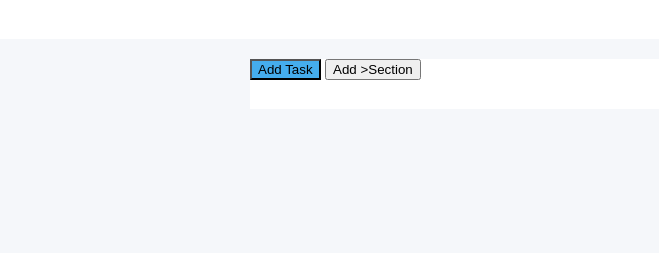
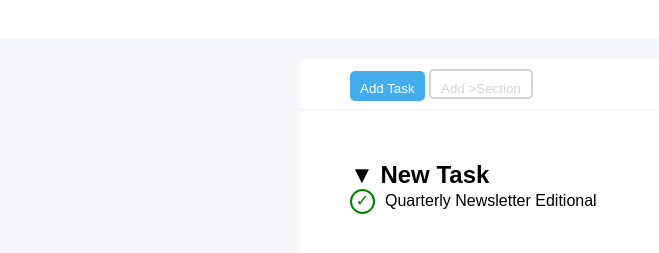
Before and after one commit to FrancescoMiliotti/html-css-toboolist, a plain HTML site: page index.html in a window 1280 px wide. Shown: the part 61-314 px from the top of the page, without its empty margins (0-659 px from the left). Drawn offline with Linux system fonts and the light colour scheme.

Commit message:
inizio sezione lista

```diff
--- a/index.html
+++ b/index.html
@@ -26,6 +26,13 @@
 
         </div>
 
+        <!-- list section -->
+
+        <div class="list">
+            <h2>▼ New Task</h2>
+            <span id="checkmark">&checkmark;</span><p>Quarterly Newsletter <span class="Editional">Editional</span></p>
+        </div>
+
 
 
 
--- a/style.css
+++ b/style.css
@@ -1,4 +1,4 @@
-*{
+* {
     box-sizing: border-box;
     padding: 0 auto;
     margin: 0 auto;
@@ -7,37 +7,89 @@
 
 
 
-body{
+body {
     background-color: rgb(245, 247, 250);
 }
 
-header{
+header {
     height: 100px;
     background-color: white;
 }
 
-h1{
+h1 {
     display: inline-block;
     font-size: 50px;
     vertical-align: middle;
+
 }
 
-#logo{
+#logo {
     display: inline-block;
 
 }
 
-.container{
+.container {
     width: 780px;
+    padding-left: 50px;
 }
 
-.main-header{
+.main-header {
     height: 50px;
     background-color: white;
     margin-top: 20px;
+    padding-top: 10px;
+    border-radius: 5px;
+    padding-left: 50px;
+
 }
 
-#task{
+
+.button {
+    display: inline-block;
+    border-radius: 5px;
+    height: 30px;
+    padding: 10px;
+    text-align: justify;
+
+}
+
+#task {
     background-color: rgb(69, 173, 237);
-    borde
+    color: white;
+    border: none;
+
 }
+
+#section {
+    background-color: white;
+    color: lightgray;
+    border: solid 2px lightgrey
+}
+
+.list {
+    background-color: white;
+    height: 700px;
+    margin-top: 2px;
+    padding: 50px;
+
+}
+
+h2 {
+    font-weight: bold;
+
+}
+
+p {
+    display: inline;
+    margin-left: 10px;
+}
+
+#checkmark {
+    height: 25px;
+    display: inline-block;
+    width: 25px;
+    text-align: center;
+    border-radius: 50%;
+    border: solid 2px green;
+    color: green;
+}
```
